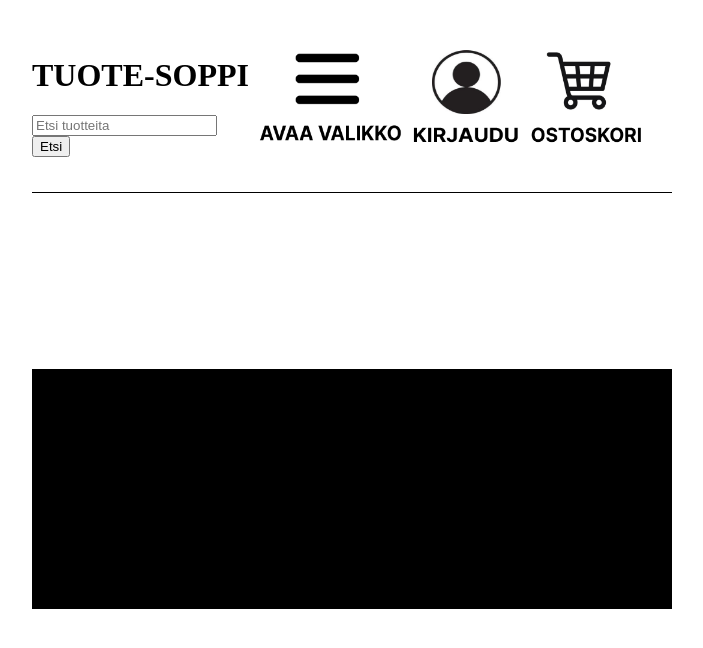
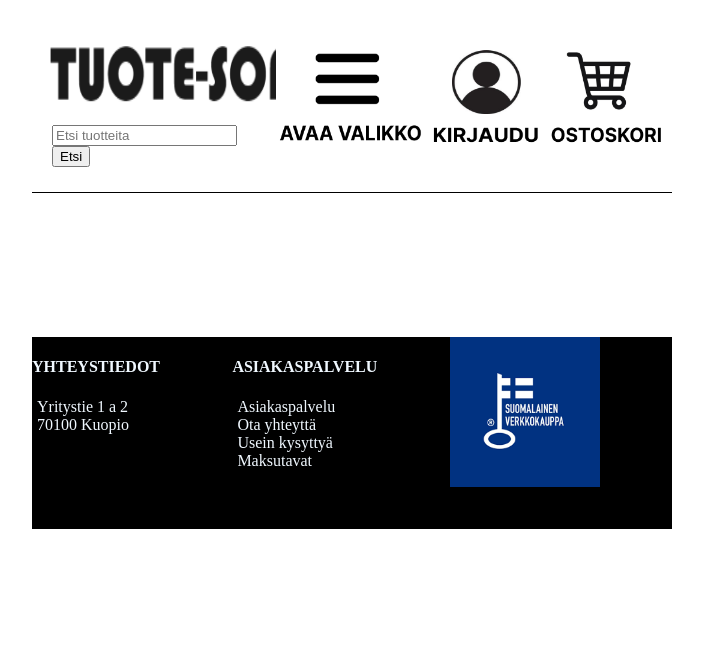
Before and after one commit to Kirjakauppias/ohjelmointi45ops, a PHP site: page / in a window 1280 px wide. Shown: the top 648 px of the page, without its empty margins (288-991 px from the left). Run offline with PHP 8.4, Linux system fonts and the light colour scheme; data that the repository does not hold is empty.

Commit message:
13.11.10:38

```diff
--- a/checkLogin.php
+++ b/checkLogin.php
@@ -37,8 +37,8 @@ if($_SERVER["REQUEST_METHOD"] == "POST") {
             }
         }
         // If no match is found
-        header("Location: login.php?error=login");
-        exit();
+        //header("Location: login.php?error=login");
+        //exit();
     } catch (PDOException $e) {
         echo "Virhe: " . $e->getMessage();
     }
--- a/index.php
+++ b/index.php
@@ -38,7 +38,7 @@
         <div class="banner-search-container">
             <!--BANNERI-->
             <div class="banner">
-                <h1>TUOTE-SOPPI</h1>
+                <img src="images/banner_small.png">
             </div>
 
             <!--SEARCHBAR-->
@@ -92,6 +92,27 @@
         ?>
     </div>
     <footer>
+        <div class="footer-header-body-container">
+            <div class="footer-osoitetiedot">
+                <h4>YHTEYSTIEDOT</h4>
+                <ol>
+                    <li>Yritystie 1 a 2</li>
+                    <li>70100 Kuopio</li>
+                </ol>
+            </div>
+            <div class="asiakaspalvelu">
+                <h4>ASIAKASPALVELU</h4>
+                    <ol>
+                        <li>Asiakaspalvelu</li>
+                        <li>Ota yhteyttä</li>
+                        <li>Usein kysyttyä</li>
+                        <li>Maksutavat</li>
+                    </ol>
+            </div>
+            <div class="footer-avainlogo">
+                <img src="images/avain.png">
+            </div>
+        <div>
     </footer>
 
 
--- a/memberArea.php
+++ b/memberArea.php
@@ -25,7 +25,7 @@
         <div class="banner-search-container">
             <!--BANNERI-->
             <div class="banner">
-                <h1>TUOTE-SOPPI</h1>
+                <img src="images/banner_small.png">
             </div>
 
             <!--SEARCHBAR-->
--- a/styles/style.css
+++ b/styles/style.css
@@ -1,6 +1,12 @@
 body {
     margin: 0;
 }
+
+ol {
+    list-style-type: none;
+    padding-inline-start: 5px;
+}
+
 header {
     width: 50%;                         /*HOX! Parempi käyttää staattista leveyttä (pxl/rem)?*/
     height: 12rem;
@@ -20,9 +26,14 @@ header {
 
 }
 
+.banner img {
+    height: 100px;
+    width: 330px;
+}
+
 /*SEARCHBAR*/
 .search-container {
-
+    margin-left: 20px;
 }
 
 .search-container input[type="text"] {
@@ -65,6 +76,7 @@ nav a {
     display: flex;
     width: 55%;                          /*HOX! Parempi käyttää staattista leveyttä (pxl/rem)?*/
     justify-content: space-between;
+    margin-left: 20px;
 }
 
 .menu {
@@ -132,7 +144,7 @@ nav a {
     width: 50%;                         /*HOX! Parempi käyttää staattista leveyttä (pxl/rem)?*/
     margin: 0 auto;
     margin-top: 3rem;
-    margin-bottom: 8rem;
+    margin-bottom: 6rem;
     display: flex;
     flex-wrap: wrap;                    /*Tällä saa tuotteita x määrä riviin*/
     justify-content: center;
@@ -195,7 +207,26 @@ nav a {
 
 footer {
     background-color: black;
-    height: 15rem;
+    height: 12rem;
     width: 50%;
     margin: 0 auto;
 }
+
+.footer {
+    list-style-type: none;
+}
+
+.footer-header-body-container {
+    color:aliceblue;
+    display: flex;
+    justify-content: space-between;
+}
+
+.footer-avainlogo {
+
+}
+
+.footer-avainlogo img {
+    height: 150px;
+    width: 150px;
+}
```
Also changed, not shown: login.php (+8 -8 lines), product_display.php (+12 -2 lines), products.php (+12 -2 lines), register.php (+41 -0 lines), images/avain.png (added), images/banner.png (added), images/banner_small.png (added).
